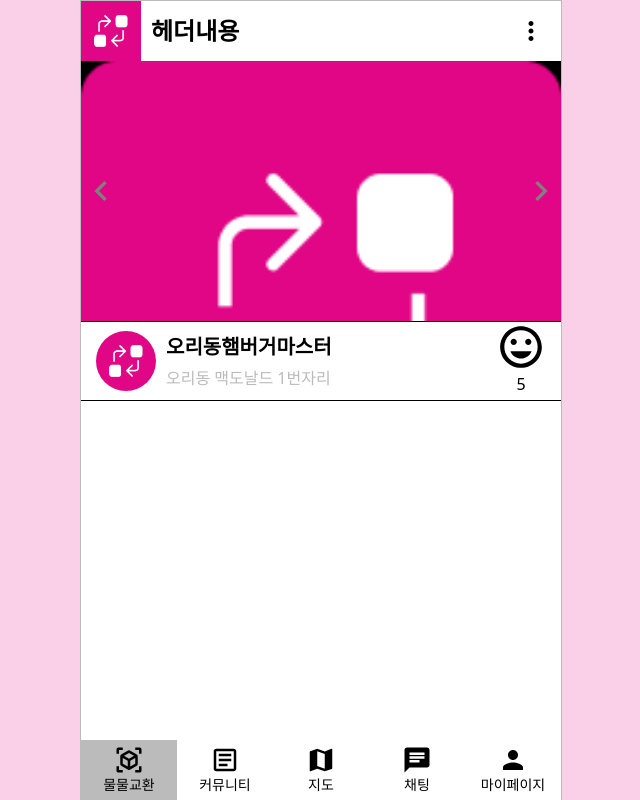
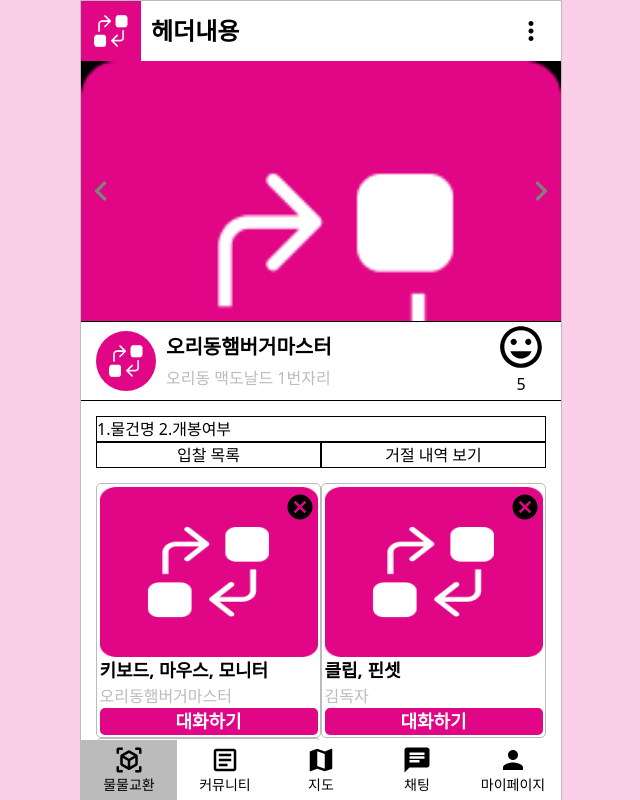
Before and after one commit to KostaMiniProject/MainProject-Front, a Next.js app: page /1 in a window 1280 px wide. Shown: the top 800 px of the page, without its empty margins (319-959 px from the left). Built offline with nearby package versions, Linux system fonts and the light colour scheme.

Commit message:
feat : 입찰목록 컴포넌트 개발

```diff
--- /dev/null
+++ b/api/BidApi.tsx
@@ -0,0 +1,21 @@
+export function getBidList() {
+  const dumyData: any = [
+    {
+      id: 0,
+      name: '오리동햄버거마스터',
+      items: '키보드, 마우스, 모니터',
+    },
+    {
+      id: 1,
+      name: '김독자',
+      items: '클립, 핀셋',
+    },
+    {
+      id: 2,
+      name: '홍길도옹',
+      items: '안경, 귀마개',
+    },
+  ];
+
+  return dumyData;
+}
--- a/app/[id]/page.tsx
+++ b/app/[id]/page.tsx
@@ -2,14 +2,36 @@
 import { getProfile } from '@/api/ProfileApi';
 import Profile from '@/components/Profile';
 import Carousel from '@/components/carousel/Carousel';
+import Image from 'next/image';
 import TempImg from '@/image/Logo.png';
+import BidItem from '@/components/bid/BidItem';
+import { getBidList } from '@/api/BidApi';
 
 function Page({ params }: { params: any }) {
   const images = [TempImg, TempImg, TempImg]; // 이미지 배열
+  const bidList = getBidList();
   return (
     <div>
       <Carousel images={images} />
       <Profile profile={getProfile()} />
+      <div className="flex flex-col m-[15px]">
+        <div className="border-solid border-black border-[1px]">{`1.물건명
+        2.개봉여부`}</div>
+        <div className="flex">
+          <div className="border-solid border-black border-[1px] flex-1 text-center">
+            입찰 목록
+          </div>
+          <div className="border-solid border-black border-[1px] flex-1 text-center">
+            거절 내역 보기
+          </div>
+        </div>
+      </div>
+      <div className="grid grid-cols-2 m-[15px]">
+        {bidList.map((e: any, i: any) => (
+          <BidItem bid={e} />
+        ))}
+      </div>
+      <div className="h-[60px]"></div>
     </div>
   );
 }
--- a/app/page.tsx
+++ b/app/page.tsx
@@ -4,10 +4,12 @@ import Scarch from '@/components/Search';
 import ExchangePost from '@/components/exchange/ExchangePost';
 import { getCategory, getExchangePostList } from '@/api/ExchangePostApi';
 import HashTag from '@/components/HashTag';
+import { useRouter } from 'next/navigation';
 
 function Page() {
   const exchangePostData = getExchangePostList();
   const category = getCategory();
+  const router = useRouter();
   return (
     <div className="relative">
       <Scarch />
@@ -23,7 +25,13 @@ function Page() {
         <div>
           {exchangePostData.map((e: any, i: any) => {
             return e.status !== 'deleted' ? (
-              <ExchangePost key={i} bid={e} />
+              <div
+                onClick={() => {
+                  router.push(`/${e.id}`);
+                }}
+              >
+                <ExchangePost key={i} bid={e} />
+              </div>
             ) : (
               <React.Fragment key={i}></React.Fragment>
             );
--- /dev/null
+++ b/components/bid/BidItem.tsx
@@ -0,0 +1,30 @@
+'use client';
+import React from 'react';
+import Image from 'next/image';
+import { MdCancel } from 'react-icons/md';
+import TempImg from '@/image/Logo.png';
+
+interface bidType {
+  id: number;
+  name: string;
+  items: string;
+}
+function BidItem({ bid }: { bid: bidType }) {
+  return (
+    <div>
+      <div className=" relative bg-white p-[2.5px] rounded-[5px] border-solid border-gray border-[1px]">
+        <div className="absolute right-0 m-[5px]">
+          <MdCancel size={30} />
+        </div>
+        <Image src={TempImg} alt="대표이미지" className="w-[100%] h-[170px]" />
+        <div className="font-[600] text-[18px]">{bid.items}</div>
+        <div className="text-gray">{bid.name}</div>
+        <div className="bg-base text-center text-[18px] font-[600] text-white rounded-[5px]">
+          대화하기
+        </div>
+      </div>
+    </div>
+  );
+}
+
+export default BidItem;
```
